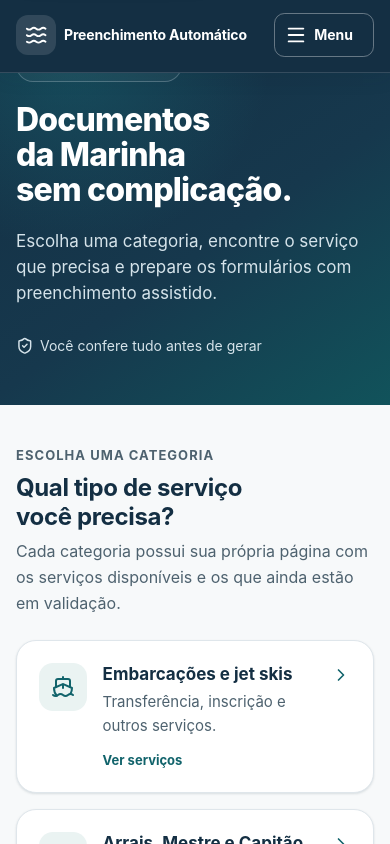
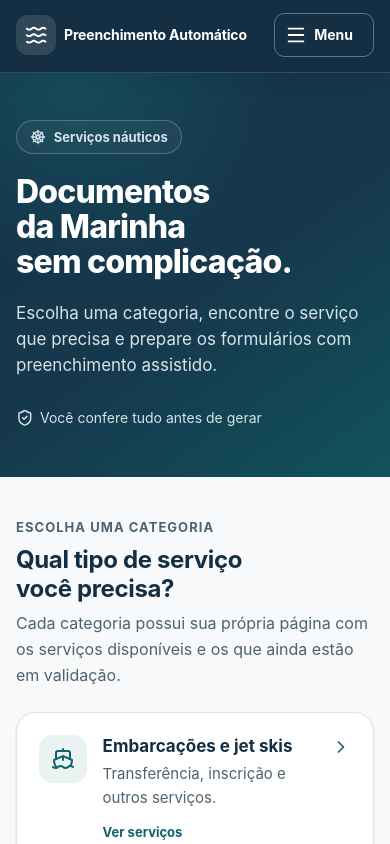
Before and after one commit to matheusdebrito/preenchimento-automatico, a React (Vite) app in the folder frontend/: page / in a window 390 px wide. Shown: the top 844 px of the page. Built offline with nearby package versions, Linux system fonts and the light colour scheme; no server answers.

Commit message:
Reserve space for fixed home header on mobile

```diff
--- a/frontend/src/styles/pages.css
+++ b/frontend/src/styles/pages.css
@@ -11,6 +11,12 @@
 .hero {
   position: relative;
   padding-block: clamp(3rem, 8vw, 6.5rem);
+}
+
+@media (max-width: 767px) {
+  .home-hero {
+    padding-top: var(--header-height);
+  }
 }
 
 .hero__inner {
```
